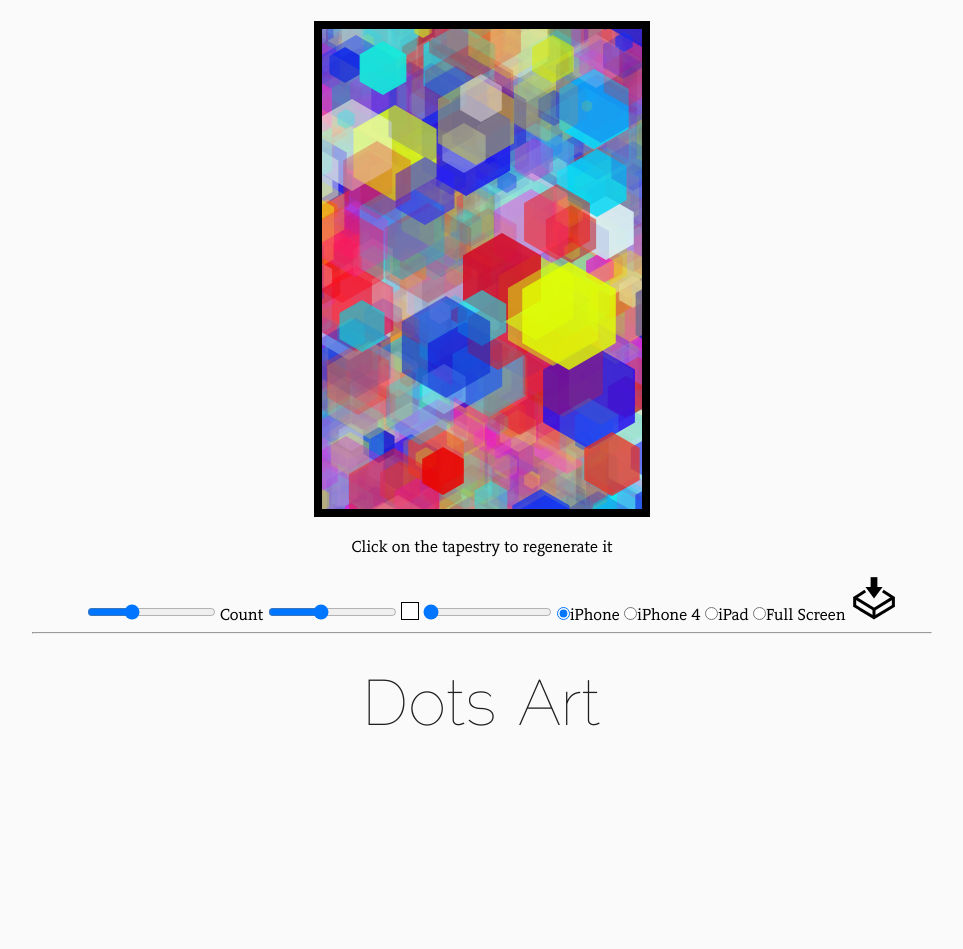
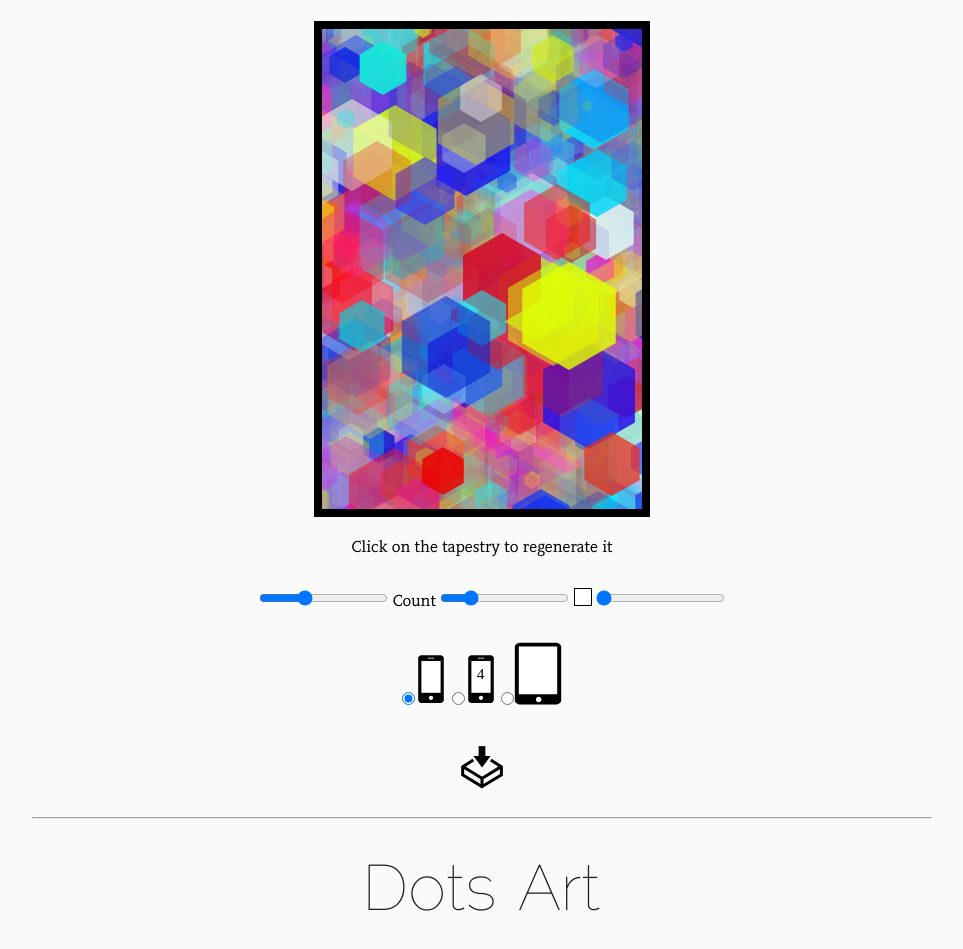
Before and after one commit to kfirbreger/polyart, a plain HTML site: page index.html in a window 1280 px wide. Shown: the part 145-1094 px from the top of the page, without its empty margins (158-1121 px from the left). Drawn offline with Linux system fonts and the light colour scheme.

Commit message:
Added icons to sizes.
Still not sure how to handle full screen mode.

```diff
--- a/css/master.css
+++ b/css/master.css
@@ -16,8 +16,24 @@ h1 {
 }
 
 .save_button {
-  width: 3em;
-  height: 3em;
+    width: 3em;
+    height: 3em;
+}
+
+.resipa {
+    width: 3em;
+}
+
+.resipo {
+    width: 2em;
+}
+
+.resfs {
+    width: 4em;
+}
+
+.crow {
+    padding: 1em;
 }
 
 #container {
--- a/index.html
+++ b/index.html
@@ -17,17 +17,23 @@
             <canvas id="pappoly" width="320" height="480" title="paper.js and canvas tag"></canvas>
             <p>Click on the tapestry to regenerate it</p>
             <div id="controls">
+                <div class="crow">
                     <label for="sides"><canvas id="polycountshow" width="16" height="16"></label>
                     <input type="range" id="sides" value="6" min="3" max="12" step="1">
                     <label for="num">Count</label>
-                <input type="range" id="num" value="2000" min="0" max="5000" step="250">
+                    <input type="range" id="num" value="2000" min="0" max="10000" step="250">
                     <div id="colorprefshow"></div>
                     <input type="range" id="colorpref" value="0" min="0" max="3" step="1">
-                <input type="radio" name="sizedef" value="iPhone" checked>iPhone
-                <input type="radio" name="sizedef" value="iPhone4">iPhone 4
-                <input type="radio" name="sizedef" value="iPad">iPad
-                <input type="radio" name="sizedef" value="fs">Full Screen
+                </div>
+                <div class="crow">
+                    <input type="radio" name="sizedef" value="iPhone" checked><img class="resipo" src="images/iphone.svg">
+                    <input type="radio" name="sizedef" value="iPhone4"><img class="resipo" src="images/iphone4.svg">
+                    <input type="radio" name="sizedef" value="iPad"><img class="resipa" src="images/ipad.svg">
+                    <!-- <input type="radio" name="sizedef" value="fs"><img class="resfs" src="images/fs.svg"> -->
+                </div>
+                <div class="crow">
                     <img id="polysave" class="save_button" src="images/save-icon.svg">
+                </div>
             </div>
         </div>
         <hr>
```
Also changed, not shown: images/fs.svg (added), images/ipad.svg (added), images/iphone.svg (added), images/iphone4.svg (added). Lines whose indentation alone changed are shown as unchanged.
